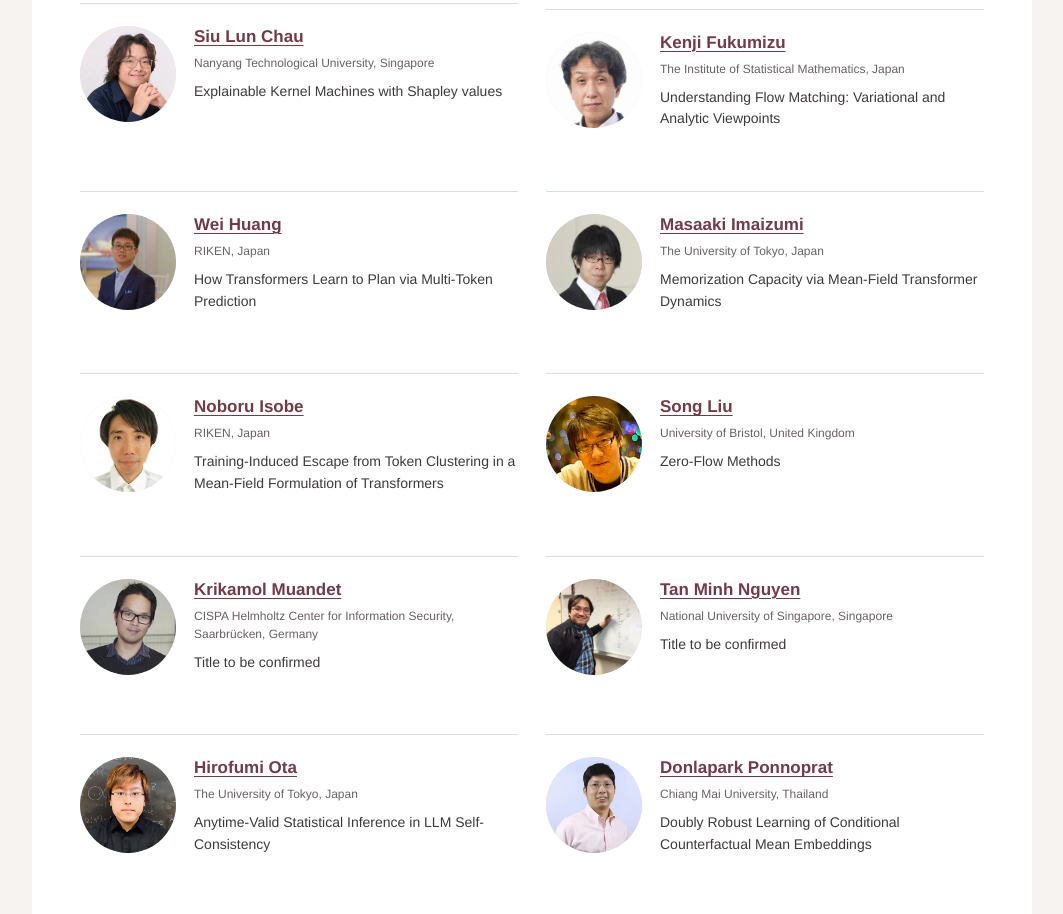
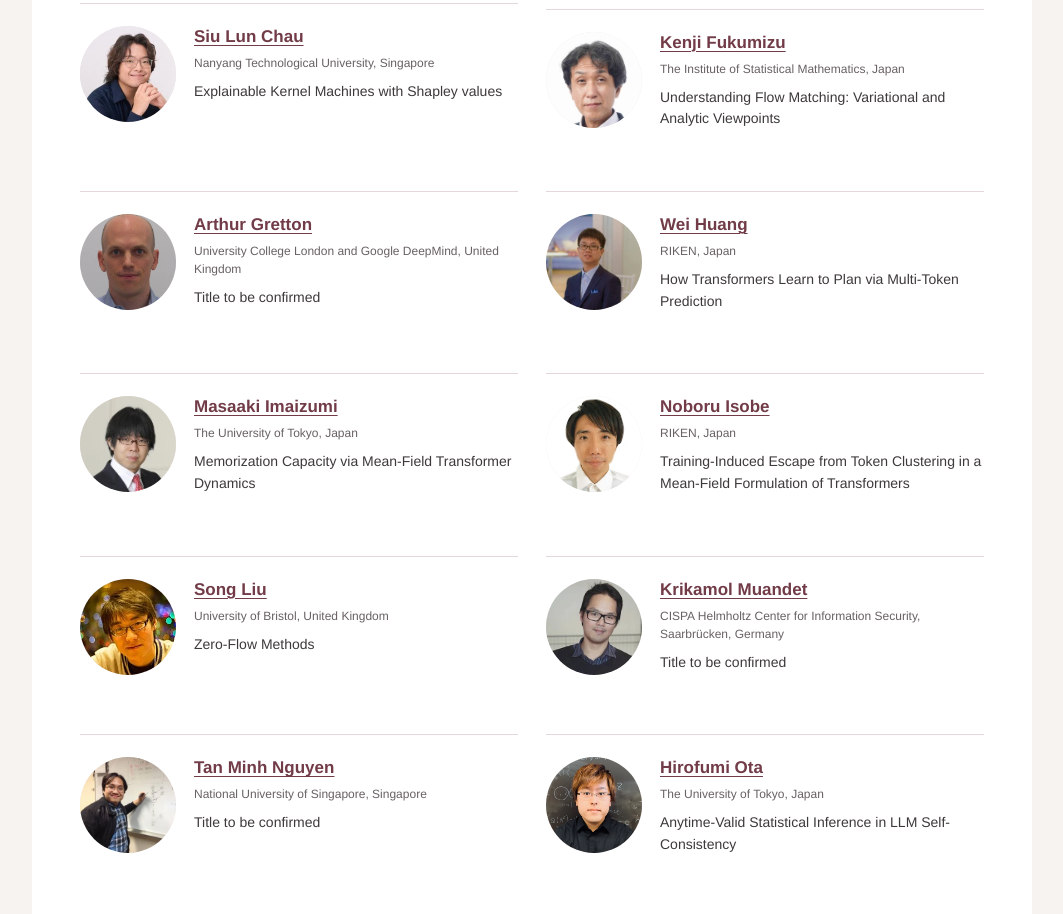
Before and after one commit to kips-lab/fimi-downunder, a plain HTML site: page docs/index.html in a window 1280 px wide. Shown: the part 1165-2079 px from the top of the page, without its empty margins (108-1171 px from the left). Drawn offline with Linux system fonts and the light colour scheme.

Commit message:
Add Arthur Gretton to invited speakers

```diff
--- a/docs/index.html
+++ b/docs/index.html
@@ -71,6 +71,7 @@
 
         <section id="speakers" aria-labelledby="speakers-title"><h2 id="speakers-title">Invited speakers</h2><ul class="speaker-grid"><li class="speaker-card"><img class="speaker-photo" src="assets/speakers/siu-lun-chau.webp" alt="Siu Lun Chau" width="96" height="96" loading="lazy"><div class="speaker-information"><h3><a href="https://chau999.github.io/">Siu Lun Chau</a></h3><p class="speaker-institution">Nanyang Technological University, Singapore</p><p class="speaker-talk">Explainable Kernel Machines with Shapley values</p></div></li>
 <li class="speaker-card"><img class="speaker-photo" src="assets/speakers/kenji-fukumizu.webp" alt="Kenji Fukumizu" width="96" height="96" loading="lazy"><div class="speaker-information"><h3><a href="https://www.ism.ac.jp/~fukumizu/">Kenji Fukumizu</a></h3><p class="speaker-institution">The Institute of Statistical Mathematics, Japan</p><p class="speaker-talk">Understanding Flow Matching: Variational and Analytic Viewpoints</p></div></li>
+<li class="speaker-card"><img class="speaker-photo" src="assets/speakers/arthur-gretton.webp" alt="Arthur Gretton" width="96" height="96" loading="lazy"><div class="speaker-information"><h3><a href="https://www.gatsby.ucl.ac.uk/~gretton/">Arthur Gretton</a></h3><p class="speaker-institution">University College London and Google DeepMind, United Kingdom</p><p class="speaker-talk">Title to be confirmed</p></div></li>
 <li class="speaker-card"><img class="speaker-photo" src="assets/speakers/wei-huang.webp" alt="Wei Huang" width="96" height="96" loading="lazy"><div class="speaker-information"><h3><a href="https://weihuang05.github.io/">Wei Huang</a></h3><p class="speaker-institution">RIKEN, Japan</p><p class="speaker-talk">How Transformers Learn to Plan via Multi-Token Prediction</p></div></li>
 <li class="speaker-card"><img class="speaker-photo" src="assets/speakers/masaaki-imaizumi.webp" alt="Masaaki Imaizumi" width="96" height="96" loading="lazy"><div class="speaker-information"><h3><a href="https://sites.google.com/view/mimaizumi/">Masaaki Imaizumi</a></h3><p class="speaker-institution">The University of Tokyo, Japan</p><p class="speaker-talk">Memorization Capacity via Mean-Field Transformer Dynamics</p></div></li>
 <li class="speaker-card"><img class="speaker-photo" src="assets/speakers/noboru-isobe.webp" alt="Noboru Isobe" width="96" height="96" loading="lazy"><div class="speaker-information"><h3><a href="https://www.riken.jp/en/research/labs/aip/math/highdim_struct_theor/index.html">Noboru Isobe</a></h3><p class="speaker-institution">RIKEN, Japan</p><p class="speaker-talk">Training-Induced Escape from Token Clustering in a Mean-Field Formulation of Transformers</p></div></li>
```
Also changed, not shown: docs/assets/speakers/arthur-gretton.webp (added).
